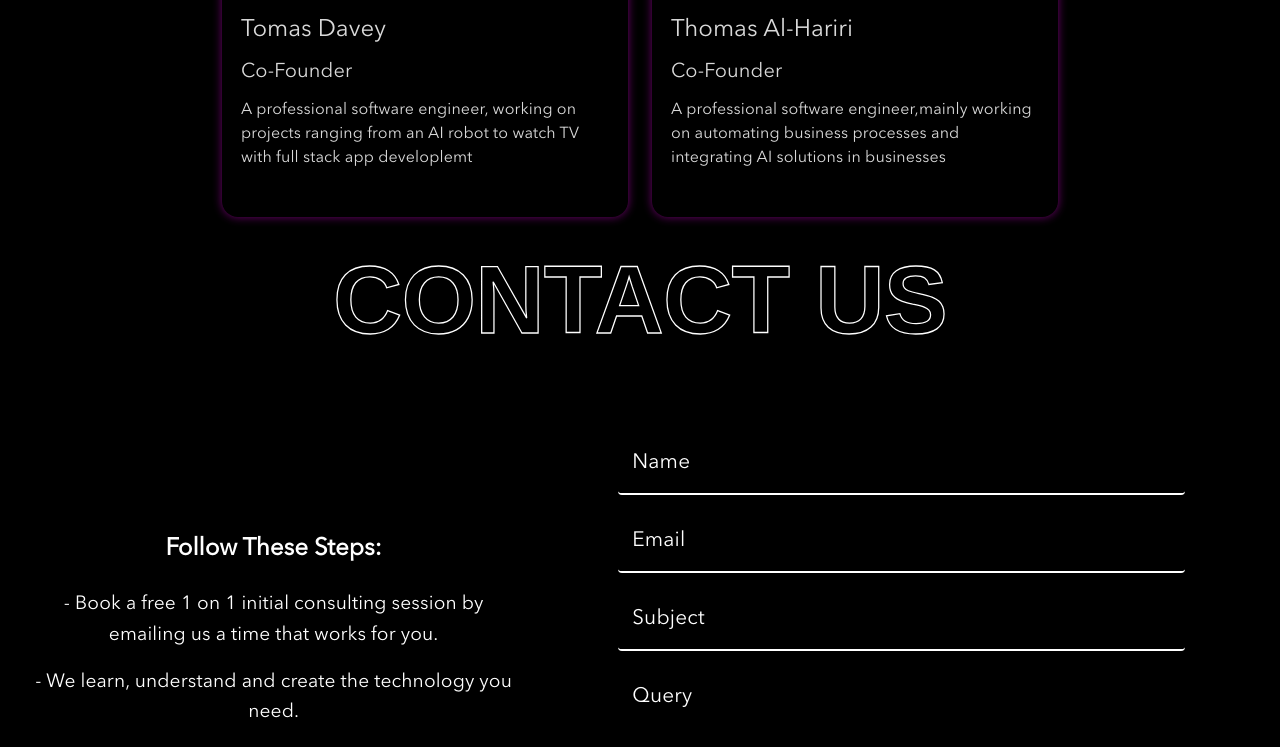
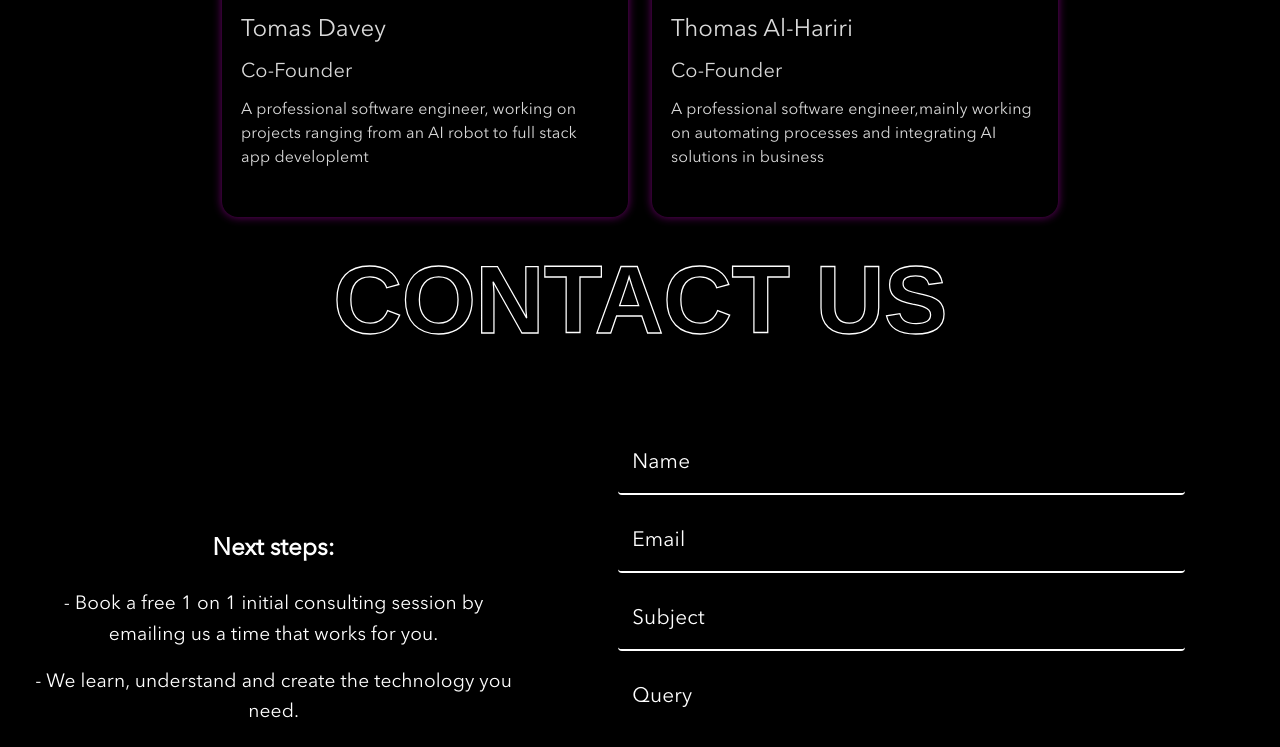
Before and after one commit to tomas-davey/ttc-app, a React (Create React App) app: page / in a window 1280 px wide. Shown: the part 2453-3200 px from the top of the page. Built offline with nearby package versions, Linux system fonts and the light colour scheme.

Commit message:
lil touches

```diff
--- a/src/fifthPage/fifth_page.js
+++ b/src/fifthPage/fifth_page.js
@@ -2,7 +2,7 @@ import React from 'react';
 import { Grid, makeStyles, Typography  } from '@material-ui/core';
 import MyCardComponent from './card_component';
 import tom1_replacement from '../fifthPage/linkedin_profile.jpg'
-import tom2_replacement from '../fifthPage/tom_davey_linkedin.jpg'
+import tom2_replacement from '../fifthPage/tom_davey_linkedin_1.png'
 
 
 
@@ -39,7 +39,7 @@ function FifthPage() {
   img={tom2_replacement}
   title1="Tomas Davey"
   title="Co-Founder"
-  text="A professional software engineer, working on projects ranging from an AI robot to watch TV with full stack app developlemt"
+  text="A professional software engineer, working on projects ranging from an AI robot to full stack app developlemt"
 />
       </Grid>
       <Grid item>
@@ -47,7 +47,7 @@ function FifthPage() {
   img={tom1_replacement}
   title1="Thomas Al-Hariri"
   title="Co-Founder"
-  text="A professional software engineer,mainly working on automating business processes and integrating AI solutions in businesses"
+  text="A professional software engineer,mainly working on automating processes and integrating AI solutions in business"
 
 />
       </Grid>
--- a/src/forthPage/forth_page.js
+++ b/src/forthPage/forth_page.js
@@ -129,7 +129,7 @@ const Steps = () => {
 
   return (
     <div className={classes.stepsContainer}>
-    <Typography variant="h5" className={classes.stepTitle}>Follow These Steps:</Typography>
+    <Typography variant="h5" className={classes.stepTitle}>Next steps:</Typography>
     <Typography variant="h6" className={classes.stepItem}>- Book a free 1 on 1 initial consulting session by emailing us a time that works for you.</Typography>
     <Typography variant="h6" className={classes.stepItem}>- We learn, understand and create the technology you need.</Typography>
     <Typography variant="h6" className={classes.stepItem}>- The technology improves your business</Typography>
```
Also changed, not shown: src/fifthPage/tom_davey_linkedin_1.png (added).
